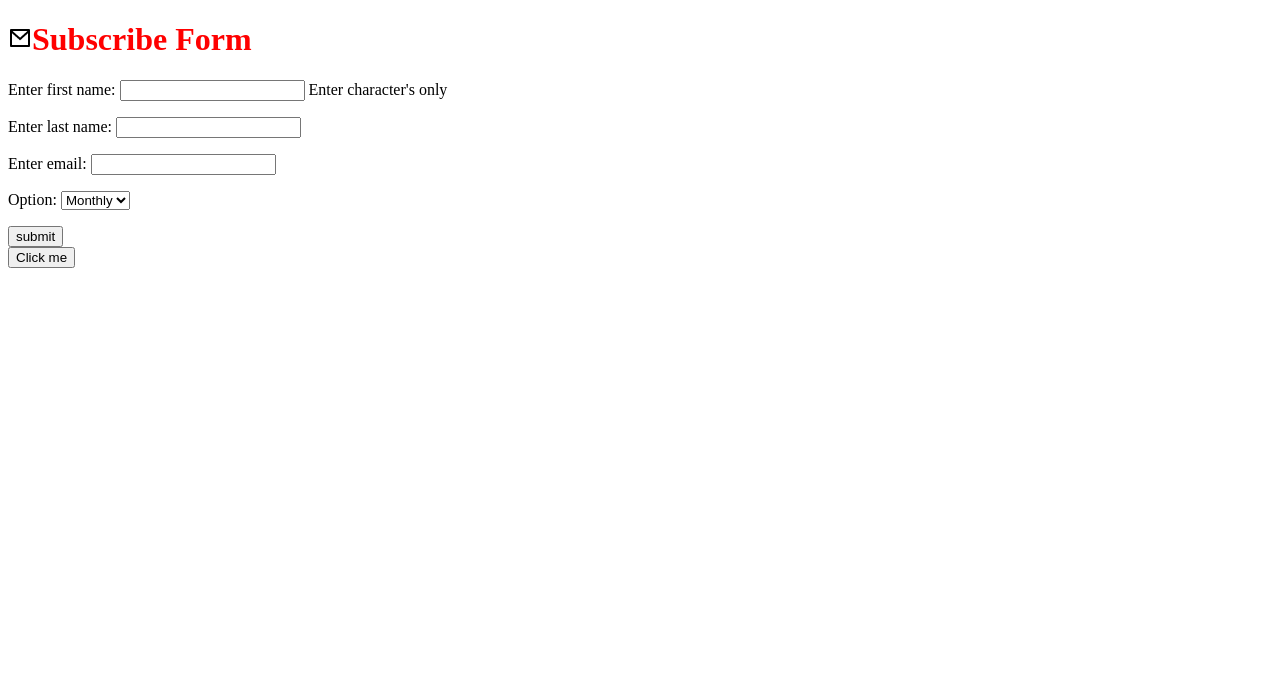
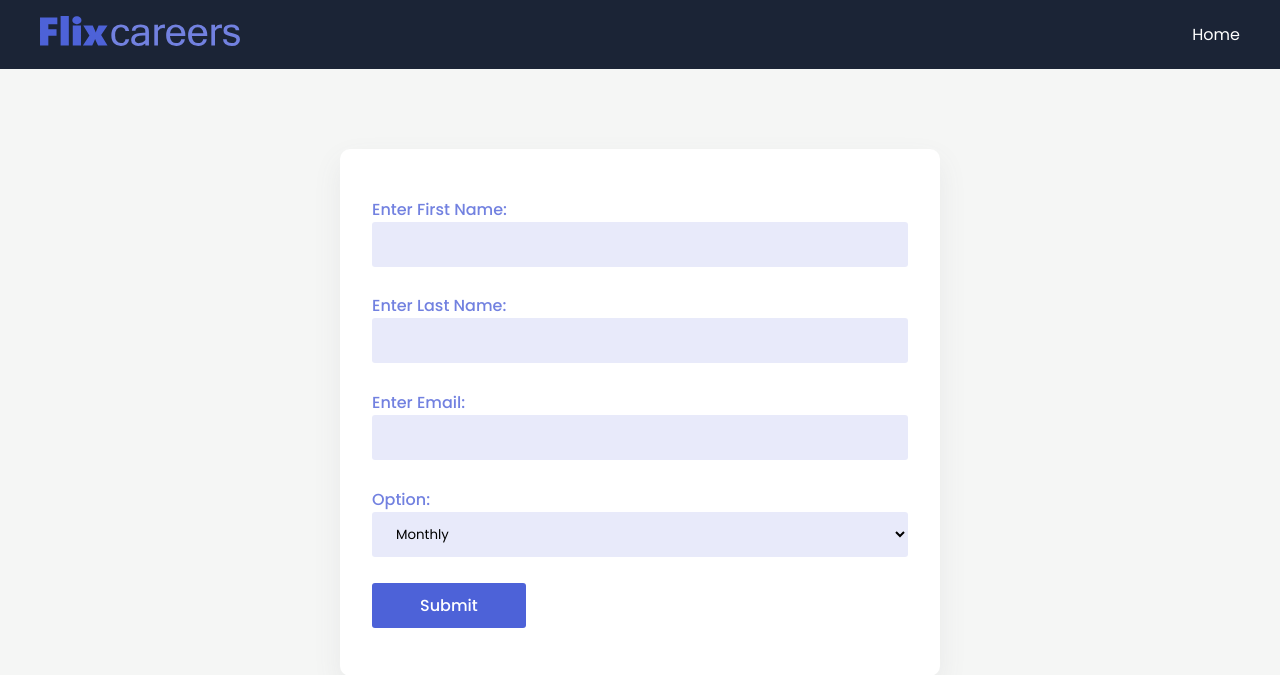
Before and after one commit to akashdhingra/jobapp, a Django app: page /subscribe/ in a window 1280 px wide. Shown: the top 675 px of the page. Run offline with Django 4.2, Linux system fonts and the light colour scheme; parts of the project's set-up code (start-up, migrations or seed data) failed here and were passed over.

Commit message:
migrated subscribe form to new format

```diff
--- a/subscribe/templates/subscribe/subscribe.html
+++ b/subscribe/templates/subscribe/subscribe.html
@@ -1,23 +1,57 @@
 {% load static %}
 <!DOCTYPE html>
-<html>
-    <head>
-        <meta charset="utf-8">
-        <meta http-equiv="X-UA-Compatible" content="IE=edge">
-        <meta name="viewport" content="width=device-width, initial-scale=1">
-        <link rel="stylesheet" type="text/css" href="{% static 'subscribe/main.css'%}">
-        <title>Subscribe form</title>
-
-    </head>
-    <body>
-        <h1><img src ="{% static 'subscribe/email-icon.png'%}" alt="subscribe">Subscribe Form</h1>
-        <form method="POST">
-            {% csrf_token %}
-            {{form.as_p}}
-
-            <input type="submit" value="submit">
-        </form>
-        <button onclick="popup()">Click me</button>
-        <script src="{% static 'subscribe/main.js' %}"> </script>
-    </body>
+<html lang="en">
+  <head>
+    <meta charset="UTF-8" />
+    <meta http-equiv="X-UA-Compatible" content="IE=edge" />
+    <meta name="viewport" content="width=device-width, initial-scale=1.0" />
+    <link rel="stylesheet" href="{% static 'app/style.css' %}"  />
+    <link
+      href="https://fonts.googleapis.com/css?family=Material+Icons|Material+Icons+Outlined|Material+Icons+Two+Tone|Material+Icons+Round|Material+Icons+Sharp"
+      rel="stylesheet"
+    />
+    <title>Subscribe</title>
+  </head>
+  <body>
+    <header>
+      <nav>
+        <div class="container">
+          <div class="logo">
+            <img src="{% static 'app/logo.svg' %}" alt="" />
+          </div>
+          <div class="links">
+            <a href="{% url 'jobs_home' %}">Home</a>
+          </div>
+          <span class="material-icons menu" onclick="menu()"> menu </span>
+        </div>
+      </nav>
+    </header>
+    <section>
+      <div class="container">
+          <form class="email-form">
+            <p>
+              <label for="id_first_name">Enter First Name:</label>
+              <input type="text" name="first_name" maxlength="100" required id="id_first_name">
+            </p>
+            <p>
+              <label for="id_last_name">Enter Last Name:</label>
+              <input type="text" name="last_name" maxlength="100" required id="id_last_name">
+            </p>
+            <p>
+              <label for="id_email">Enter Email:</label>
+              <input type="email" name="email" maxlength="100" required id="id_email">
+            </p>
+            <p>
+              <label for="id_option">Option:</label>
+              <select name="option" id="id_option">
+            <option value="W">Weekly</option>
+            <option value="M" selected>Monthly</option>
+          </select>
+            </p>
+          <button class="email-submit">Submit</button>
+    </div>
+      </div>
+    </section>
+    <script src="{% static 'app/app.js' %}"></script>
+  </body>
 </html>
```
